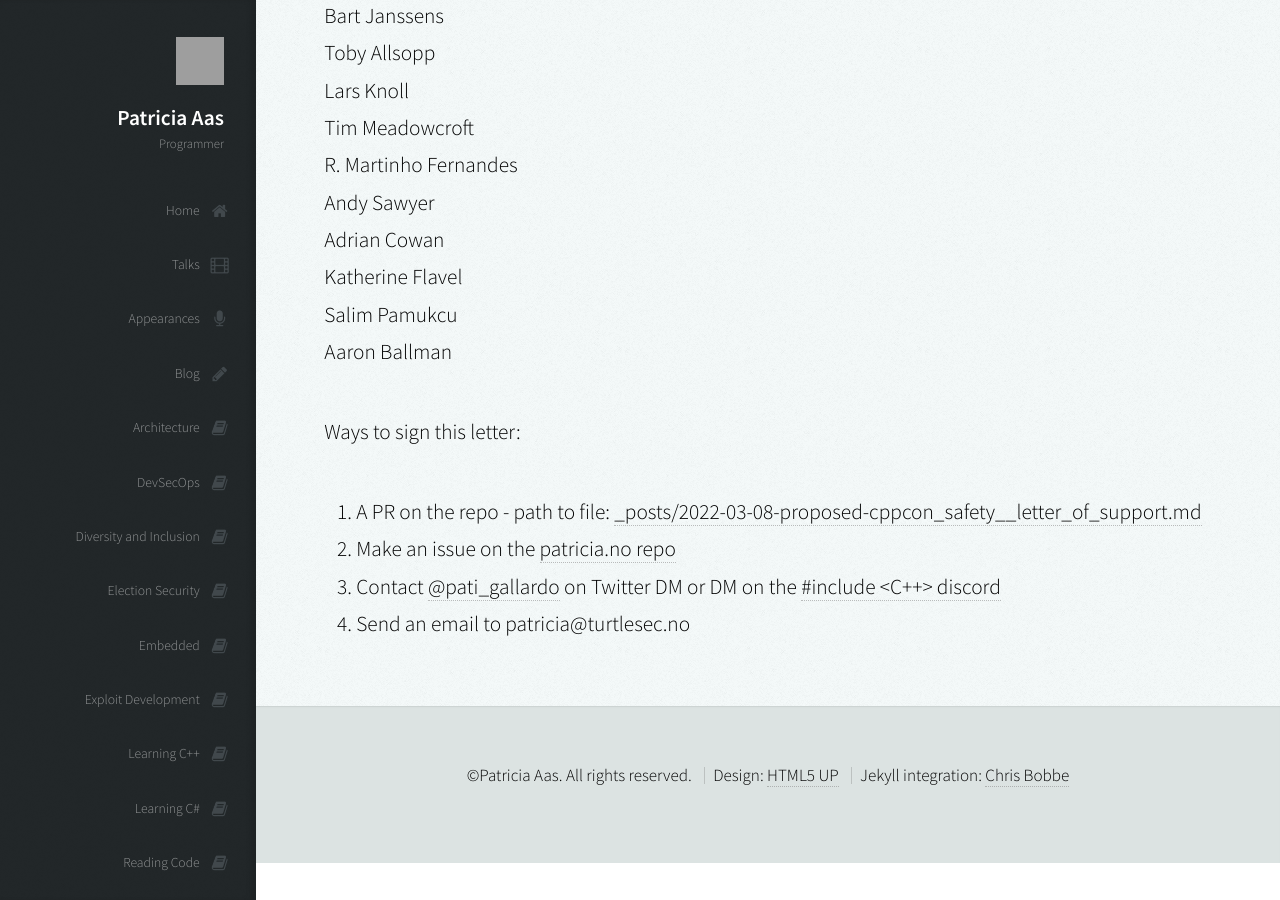
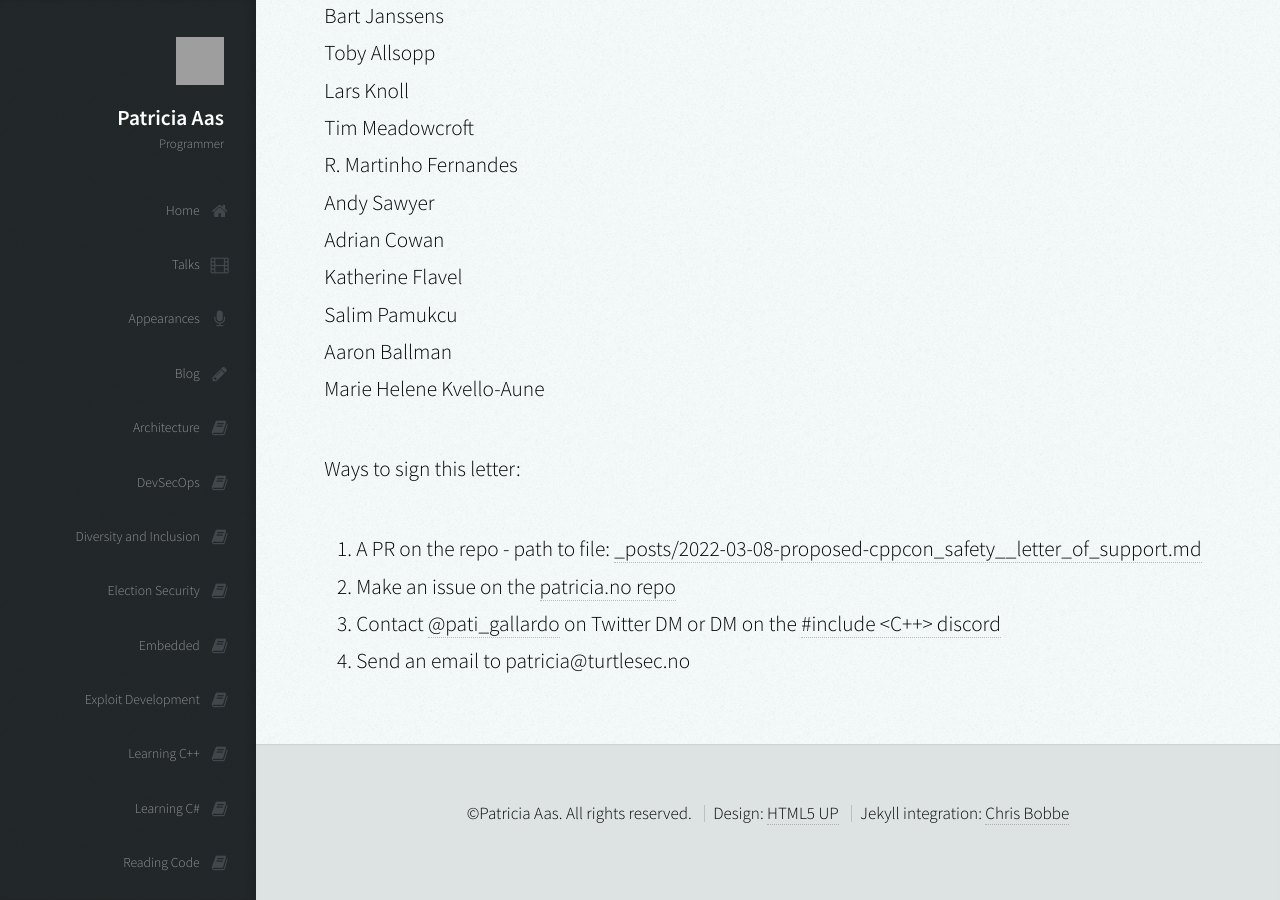
Before and after one commit to patricia-gallardo/patricia-gallardo.github.io, a Jekyll site: the page built from _posts/2022-03-08-proposed-cppcon_safety__letter_of_support.md, in a window 1280 px wide and 900 px high, scrolled down 5037 px. Built offline with Jekyll 4.4.1, drawn with Linux system fonts in a browser that asks for light colours; nearby versions of some CDN libraries; grey boxes are pictures that could not be loaded.

Commit message:
Update 2022-03-08-proposed-cppcon_safety__letter_of_support.md

```diff
--- a/_posts/2022-03-08-proposed-cppcon_safety__letter_of_support.md
+++ b/_posts/2022-03-08-proposed-cppcon_safety__letter_of_support.md
@@ -143,6 +143,7 @@ Adrian Cowan <br>
 Katherine Flavel <br>
 Salim Pamukcu <br>
 Aaron Ballman <br>
+Marie Helene Kvello-Aune <br>
 
 
 Ways to sign this letter:
```
